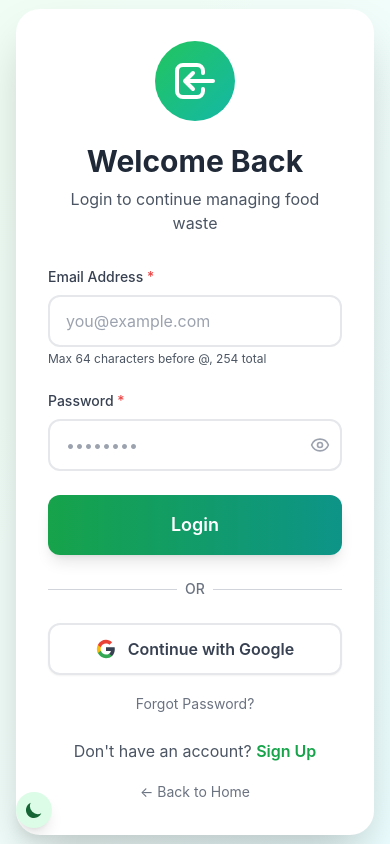
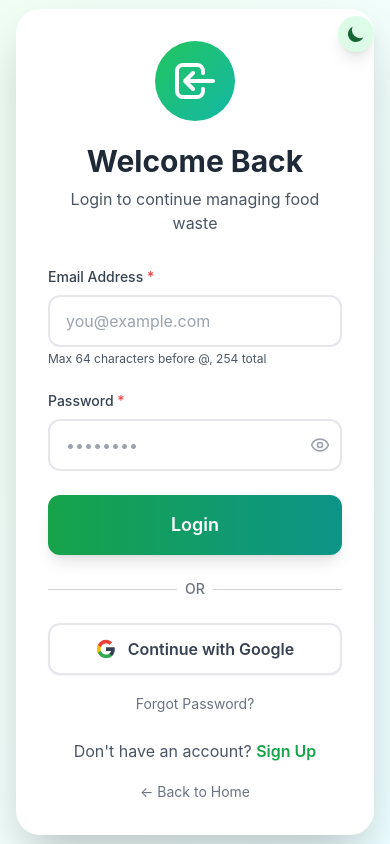
Before and after one commit to Dakshinde/anna-sampada-v2, a React (Vite) app in the folder frontend/: page /login in a window 390 px wide. Built offline with nearby package versions, Linux system fonts and the light colour scheme; no server answers.

Commit message:
fix: toggle theme button static and dynamic issue in Mobile UIUX

```diff
--- a/frontend/src/components/layout/Navbar.jsx
+++ b/frontend/src/components/layout/Navbar.jsx
@@ -3,6 +3,7 @@ import { Link, useNavigate, useLocation } from 'react-router-dom';
 import { Leaf } from 'lucide-react';
 import { useAuth } from '../../context/AuthContext';
 import InstallAppButton from '../pwa/InstallAppButton.jsx';
+import ThemeToggle from './ThemeToggle';
 
 const Navbar = ({ links }) => {
   const { logout } = useAuth();
@@ -51,15 +52,18 @@ const Navbar = ({ links }) => {
             >
               Logout
             </button>
-            <div className="pl-2 flex items-center">
+            <div className="pl-2 flex items-center gap-2">
               <InstallAppButton />
+              <ThemeToggle />
             </div>
           </div>
 
-          {/* Mobile Menu Button */}
+          {/* Mobile Menu Button Container */}
+          <div className="md:hidden flex items-center gap-2">
+            <ThemeToggle />
             <button
               onClick={() => setMobileMenuOpen(!mobileMenuOpen)}
-            className="md:hidden p-2 rounded-lg hover:bg-gray-100 dark:hover:bg-gray-700"
+              className="p-2 rounded-lg hover:bg-gray-100 dark:hover:bg-gray-700"
             >
               <svg className="w-6 h-6" fill="none" stroke="currentColor" viewBox="0 0 24 24">
                 {mobileMenuOpen ? (
@@ -70,8 +74,9 @@ const Navbar = ({ links }) => {
               </svg>
             </button>
           </div>
+        </div>
 
-        {/* Mobile Menu */}
+        {/* Mobile Menu Dropdown */}
         {mobileMenuOpen && (
           <div className="md:hidden pb-4 animate-slide-down">
             {links.map((link) => (
--- a/frontend/src/components/layout/ThemeToggle.jsx
+++ b/frontend/src/components/layout/ThemeToggle.jsx
@@ -7,7 +7,7 @@ const ThemeToggle = () => {
   return (
     <button
       onClick={toggleTheme}
-      className="fixed bottom-4 left-4 md:left-auto md:right-4 md:top-4 md:bottom-auto z-50 p-2 md:p-3 rounded-full bg-green-100 dark:bg-green-900
+      className="p-2 md:p-3 rounded-full bg-green-100 dark:bg-green-900
                  text-green-800 dark:text-green-100 shadow-lg hover:shadow-xl
                  transform hover:scale-110 transition-all duration-300"
       aria-label="Toggle theme"
--- a/frontend/src/pages/auth/LoginPage.jsx
+++ b/frontend/src/pages/auth/LoginPage.jsx
@@ -170,7 +170,9 @@ const LoginPage = () => {
     <div className="min-h-screen bg-gradient-to-br from-green-50 via-teal-50 to-cyan-50
                      dark:from-gray-900 dark:via-green-900 dark:to-teal-900
                      transition-colors duration-500 flex items-center justify-center px-4">
-      <ThemeToggle />
+      <div className="fixed top-4 right-4 z-50">
+        <ThemeToggle />
+      </div>
 
       <div className="bg-white dark:bg-gray-800 rounded-3xl shadow-2xl p-8 w-full max-w-md
                       animate-scale-in">
--- a/frontend/src/pages/auth/SignupPage.jsx
+++ b/frontend/src/pages/auth/SignupPage.jsx
@@ -243,7 +243,9 @@ const SignupPage = () => {
 
   return (
     <div className="min-h-screen bg-gradient-to-br from-green-50 via-teal-50 to-cyan-50 dark:from-gray-900 dark:via-green-900 dark:to-teal-900 transition-colors duration-500 flex items-center justify-center px-4 py-12">
-      <ThemeToggle />
+      <div className="fixed top-4 right-4 z-50">
+        <ThemeToggle />
+      </div>
       <div className="bg-white dark:bg-gray-800 rounded-3xl shadow-2xl p-8 w-full max-w-2xl animate-scale-in">
         <div className="text-center mb-8">
           <div className="inline-block p-4 bg-gradient-to-br from-green-500 to-teal-500 rounded-full mb-4">
--- a/frontend/src/pages/user/UserDashboard.jsx
+++ b/frontend/src/pages/user/UserDashboard.jsx
@@ -25,7 +25,6 @@ const UserDashboard = () => {
     <div className="min-h-screen bg-gradient-to-br from-green-50 via-teal-50 to-cyan-50
                     dark:from-gray-900 dark:via-green-900 dark:to-teal-900
                     transition-colors duration-500">
-      <ThemeToggle />
       <Navbar links={navLinks} />
       <Routes>
         <Route index element={<UserHomePage />} />
```
Lines whose indentation alone changed are shown as unchanged.
